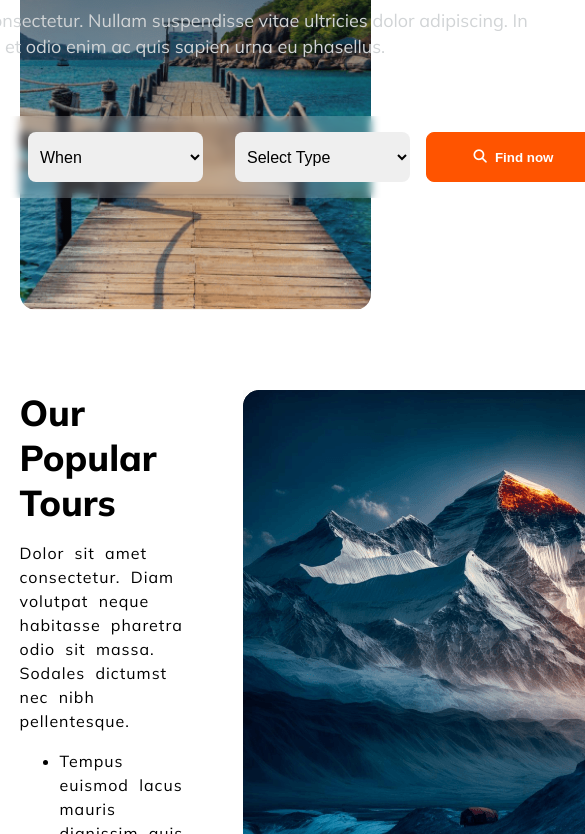
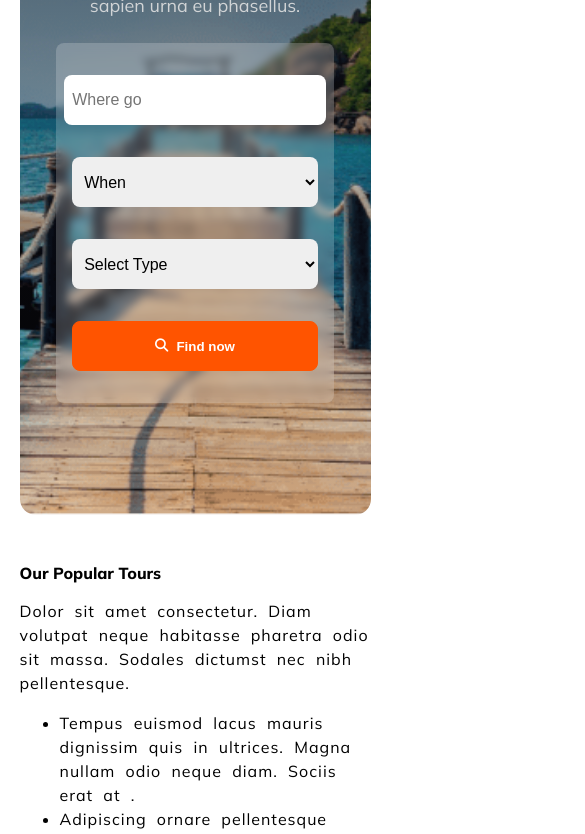
Before and after one commit to RaihanIslamRauf/hero-travel, a plain HTML site: page index.html in a window 390 px wide. Shown: the part 458-1292 px from the top of the page, 585 px wide, since content can reach past the window. Drawn offline with Linux system fonts and the light colour scheme.

Commit message:
made the website reponsive for mobile devices

```diff
--- a/index.html
+++ b/index.html
@@ -23,6 +23,7 @@
             <p>Blog</p>
             <p>Contact</p>
          </div>
+         <div class="hamburger"><i class="fa-solid fa-bars"></i></div>
     </nav>
     <!-- Banner -->
      <section class="container explore-your-travel">
--- a/styles/style.css
+++ b/styles/style.css
@@ -140,6 +140,11 @@ input, select{
     gap: 3rem;
 }
 
+.popular-section img{
+    width: 100%;
+    height: 100%;
+}
+
 .text-content{
     display: flex;
     flex-direction: column;
@@ -224,3 +229,55 @@ input, select{
 .footer-section hr{
     margin: 2rem 0;
 }
+
+.hamburger{
+    display: none;
+}
+
+/* Responsive Design for mobile */
+@media screen and (max-width:600px){
+    .nav-options{
+        display: none;
+    }
+
+    .hamburger{
+        display: block;
+    }
+    h3{
+        font-size: 16px;
+    }
+    .hamburger i{
+        font-size: 26px;
+    }
+    .container{
+        margin: 3rem auto;
+    }
+
+    p{
+        font-size: 16px;
+    }
+    .explore-container h3{
+        font-size: 26px;
+    }
+    .explore-container p{
+        width: 60%;
+    }
+    .travel-inputs{
+        flex-direction: column;
+        width: 70%;
+        margin: auto;
+    }
+    .travel-inputs input,
+    .travel-inputs select,
+    .travel-inputs button{
+        width: 100%;
+        margin: 1rem 0;
+    }
+
+    .popular-section,
+    .row-1,
+    .row-2,
+    .row-3{
+        grid-template-columns: 1fr;
+    }
+}
```
